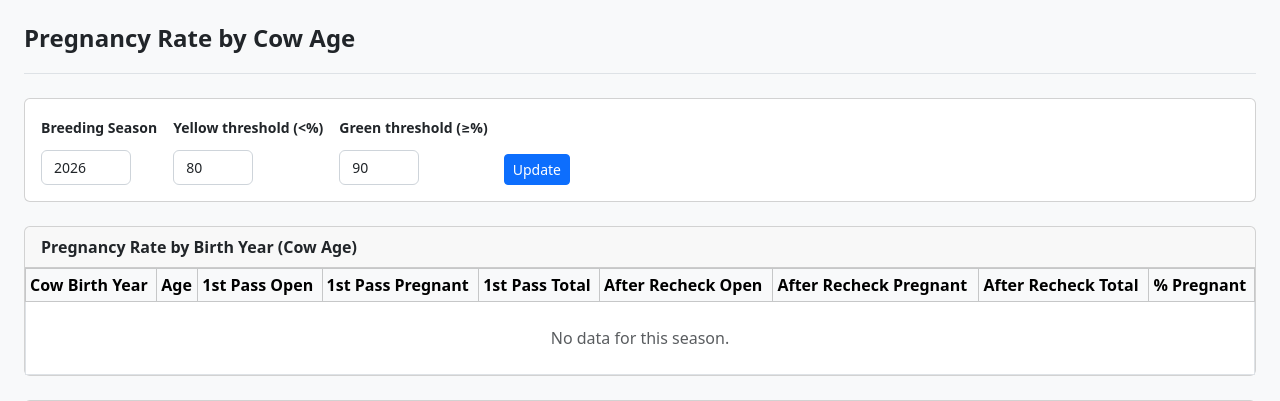
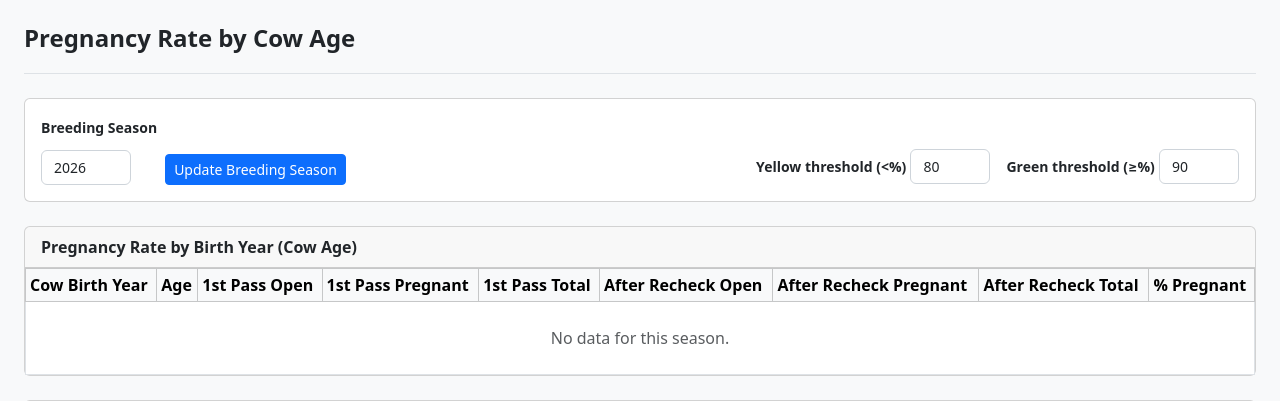
Before and after one commit to pwbryant/ranch-tools-application, a Django app: page /pregchecks/report-5/ in a window 1280 px wide. Shown: the part 56-457 px from the top of the page. Run offline with Django 4.2, Linux system fonts and the light colour scheme; data comes from the database, SQL or seed files in the repository; data that the repository does not hold is empty.

Commit message:
update format of report five .card-body

```diff
--- a/django_project/ranch_tools/templates/preg_check/report-5.html
+++ b/django_project/ranch_tools/templates/preg_check/report-5.html
@@ -11,26 +11,31 @@
 <!-- Filter form -->
 <div class="card mb-4">
     <div class="card-body">
-        <form method="get" action="" class="row g-3 align-items-end">
-            <div class="col-auto">
+        <div class="d-flex justify-content-between align-items-end">
+            <form method="get" action="" class="d-flex align-items-end">
+                <div class="me-2">
                     <label for="breeding_season" class="form-label fw-semibold small">Breeding Season</label>
                     <input type="text" class="form-control form-control-sm" id="breeding_season"
                            name="breeding_season" value="{{ breeding_season }}" style="width:90px">
                 </div>
-            <div class="col-auto">
+                <div>
+                    <button type="submit" class="btn btn-primary btn-sm">Update Breeding Season</button>
+                </div>
+            </form>
+
+            <div class="d-flex">
+                <div class="me-3 text-end">
                     <label for="low_threshold" class="form-label fw-semibold small">Yellow threshold (&lt;%)</label>
-                <input type="number" class="form-control form-control-sm" id="low_threshold"
+                    <input type="number" class="form-control form-control-sm d-inline-block" id="low_threshold"
                            name="low_threshold" value="80" min="0" max="100" style="width:80px">
                 </div>
-            <div class="col-auto">
+                <div class="text-end">
                     <label for="high_threshold" class="form-label fw-semibold small">Green threshold (&ge;%)</label>
-                <input type="number" class="form-control form-control-sm" id="high_threshold"
+                    <input type="number" class="form-control form-control-sm d-inline-block" id="high_threshold"
                            name="high_threshold" value="90" min="0" max="100" style="width:80px">
                 </div>
-            <div class="col-auto">
-                <button type="submit" class="btn btn-primary btn-sm">Update</button>
             </div>
-        </form>
+        </div>
     </div>
 </div>
 
```
Lines whose indentation alone changed are shown as unchanged.
